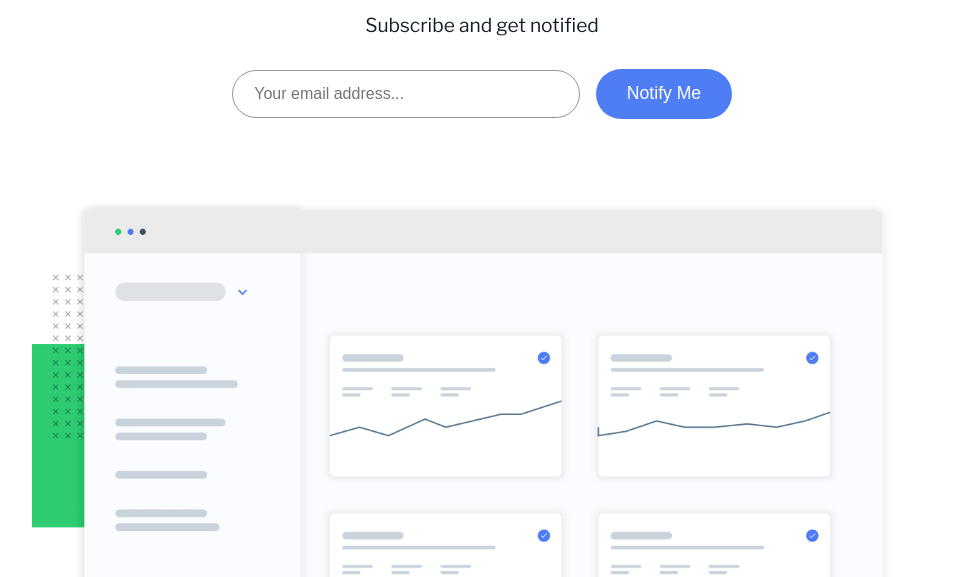
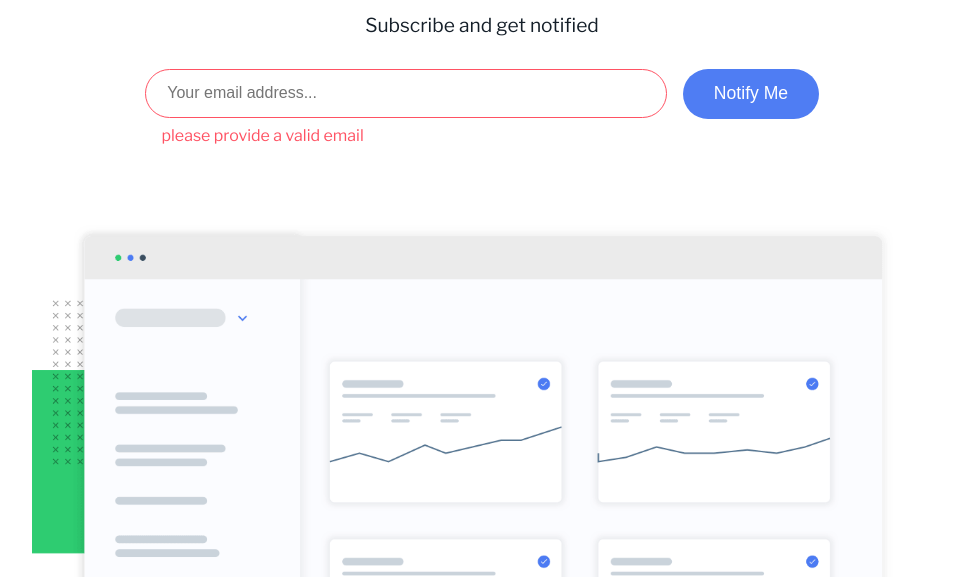
Before and after one commit to srsanjaykumar/ping-coming-soon-page-master, a plain HTML site: page index.html in a window 1280 px wide. Both pictures are taken after a click on the button "Notify Me". Shown: the part 175-752 px from the top of the page, without its empty margins (158-1121 px from the left). Drawn offline with nearby package versions, Linux system fonts and the light colour scheme; a web font is replaced by a local one.

Commit message:
clear all

```diff
--- a/index.html
+++ b/index.html
@@ -16,8 +16,12 @@
       <h1>We are launching <span>soon!</span></h1>
       <p>Subscribe and get notified</p>
       <div class="email">
-        <input type="email" name="" placeholder="Your email address..." id="">
-        <button type="submit">Notify Me</button>
+        <div class="mail-box">
+          <input type="email" name="" placeholder="Your email address..." id="">
+          <p class="error-message hide-error">please provide a valid email </p>
+        </div>
+
+        <button class="error-button" type="submit">Notify Me</button>
       </div>
     </header>
     <section>
@@ -34,5 +38,5 @@
     </footer>
   </div>
 </body>
-
+<script src="./index.js"></script>
 </html>
--- /dev/null
+++ b/index.js
@@ -0,0 +1,30 @@
+const input = document.querySelector('input');
+const button = document.querySelector('.error-button');
+const errorMessage = document.querySelector('.error-message');
+
+
+console.log(input , button, errorMessage);
+
+function vaidate_email(email) {
+  const regex = /^[a-zA-Z0-9._%+-]+@[a-zA-Z0-9.-]+\.[a-zA-Z]{2,}$/;
+  return regex.test(email);
+}
+
+
+button.addEventListener('click', (e) => {
+    e.preventDefault();
+
+
+  const email = input.value.trim();
+  if (vaidate_email(email)) {
+    errorMessage.classList.add('hide-error');
+    errorMessage.classList.remove('show-error');
+    input.style.border= '1px solid hsl(0, 0%, 59%)';
+
+  } else {
+    errorMessage.classList.add('show-error');
+    errorMessage.classList.remove('hide-error');
+    input.style.border= '1px solid hsl(354, 100%, 66%)';
+  }
+}
+);
--- a/style.css
+++ b/style.css
@@ -49,23 +49,59 @@ header p {
     color: var(--very-dark-blue);
     margin-bottom: 2rem;
 }
+
+
 .email {
     display: flex;
     justify-content: center;
-    align-items: center;
+    align-items: start;
     gap: 1rem;
     margin-bottom: 3rem;
+}
 
+
+
+.mail-box {
+   width: 45%;
+    display: flex;
+    justify-content: center;
+    /* align-items: center; */
+    flex-direction: column;
+    /* gap: 1rem; */
 }
-.email input{
-    width:30%;
-    /* width: 350px; */
+
+
+.mail-box input{
+
+    width: 100%;
     padding:0.9rem 1.3rem;
     border: 1px solid var(--gray);
     border-radius: 2rem;
     font-size: 1rem;
 
 }
+
+
+
+.mail-box p {
+    font-size: 1rem;
+    color: var(--light-red);
+    text-align: left;
+    margin-top: 0.5rem;
+    padding-left: 1rem;
+    margin-bottom: 0;
+
+}
+
+.hide-error {
+    display: none;
+}
+
+.show-error {
+    display: block;
+}
+
+
 
 button{
     padding: 0.9rem 1.9rem;
@@ -89,6 +125,8 @@ footer p {
     color: var(--gray);
     margin-top: 2rem;
 }
+
+
 footer .social {
     display: flex;
     justify-content: center;
@@ -96,15 +134,19 @@ footer .social {
     gap: 1.5rem;
     margin-top: 1rem;
 }
+
+
+
 i{
     font-size: 1.2rem;
     color: var(--blue);
     cursor: pointer;
     transition: color 0.5s ease-in-out, background-color 0.5s ease-in-out;
-    /* padding: 0.7rem; */
     border: 1px solid var(--blue);
     border-radius: 50%;
 }
+
+
 i:hover {
     color: white;
     background-color: var(--blue);
@@ -117,12 +159,6 @@ i:hover {
 .icon-2 , .icon-3{
     padding: 0.7rem;
 }
-
-/* .icon{
-    padding: 0.8rem;
-    border: 1px solid var(--blue);
-    border-radius: 50%;
-} */
 
 
 @media (max-width: 698px) {
@@ -138,10 +174,15 @@ i:hover {
         max-width: 100%;
     }
     .email{
+        align-items: center;
         flex-direction: column;
         gap: 0.9rem;
     }
-    .email input {
+    .mail-box {
+        width: 100%;
+        max-width: 350px;
+    }
+    .mail-box input {
         width: 100%;
         max-width: 350px;
     }
```
